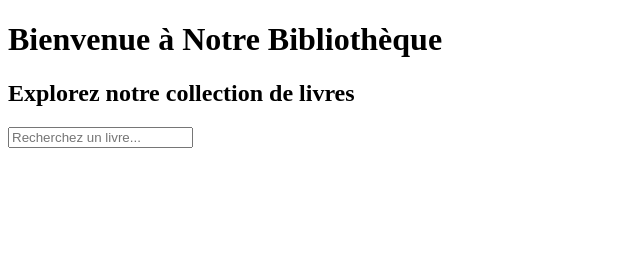
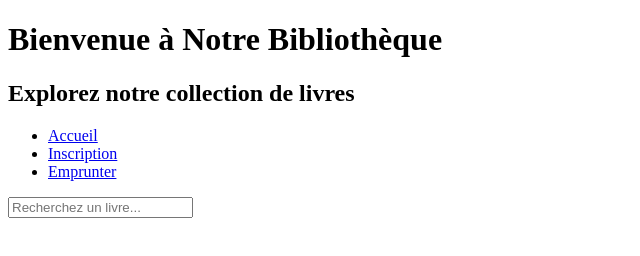
Before and after one commit to BdeB-Org/2cw-tp3-tp3_wassim_antranik, a plain HTML site: page livre.html in a window 1280 px wide. Shown: the whole page, without its empty margins (0-640 px from the left). Drawn offline with Linux system fonts and the light colour scheme.

Commit message:
Modification sur les liens du livre.html et emprunt.html

```diff
--- a/livre.html
+++ b/livre.html
@@ -9,6 +9,11 @@
     <header>
         <h1>Bienvenue à Notre Bibliothèque</h1>
         <h2>Explorez notre collection de livres</h2>
+        <ul>
+            <li><a href="index.html">Accueil</a></li>
+            <li><a href="inscription.html">Inscription</a></li>
+            <li><a href="emprunt.html">Emprunter</a></li>
+        </ul>
     </header>
 
     <div class="search-bar">
```
